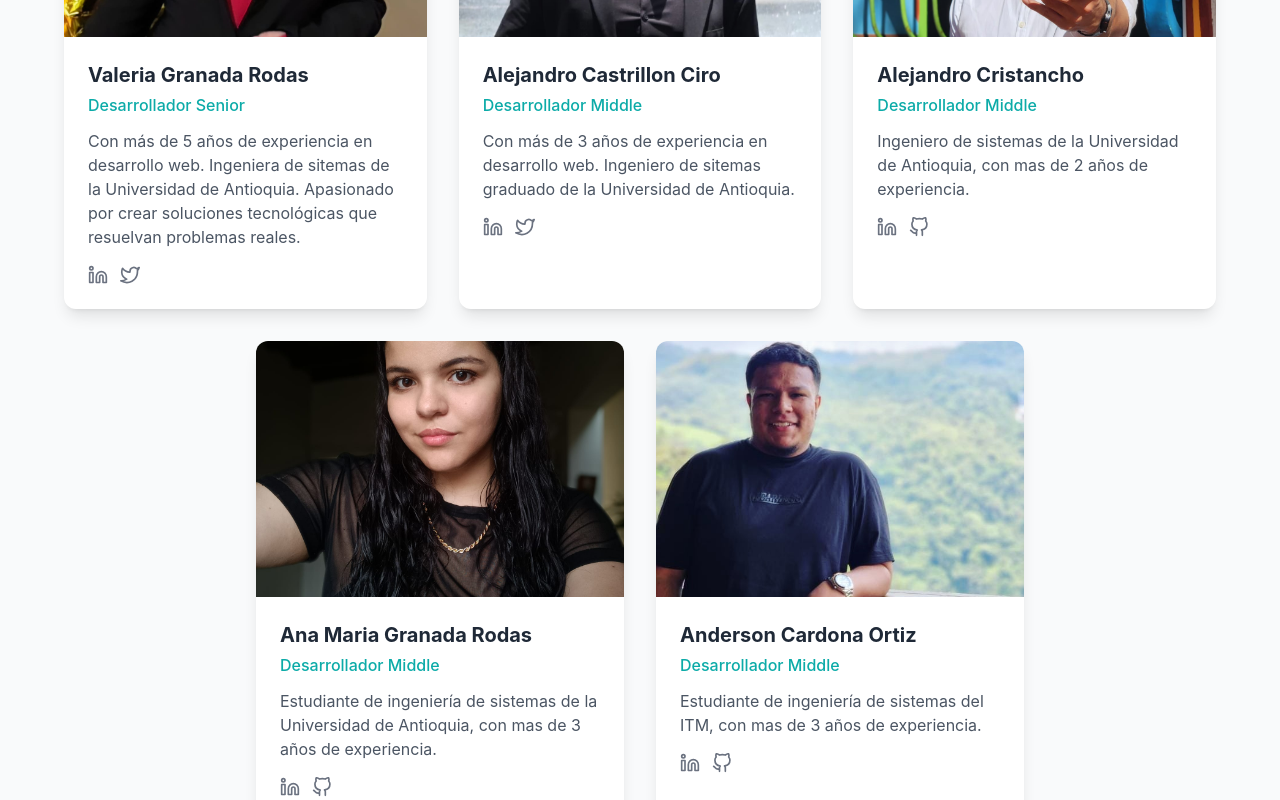
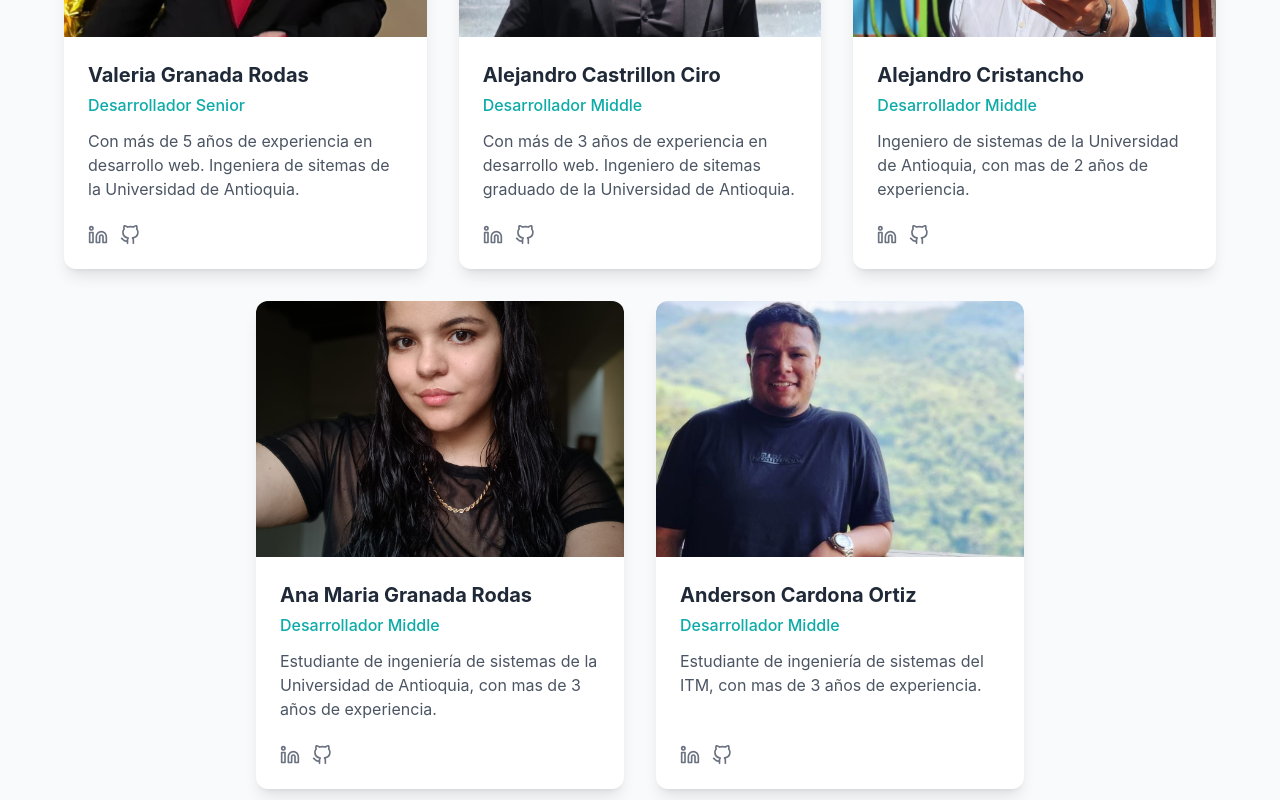
Before and after one commit to Ander1405/OmniVerseTech, a Vue app: page /nosotros in a window 1280 px wide. Shown: the part 1400-2200 px from the top of the page. Built offline with nearby package versions, Linux system fonts and the light colour scheme.

Commit message:
feat: update about information

```diff
--- a/src/components/views/AboutView.vue
+++ b/src/components/views/AboutView.vue
@@ -66,9 +66,10 @@
               <div
                 v-for="(member, index) in translations[currentLanguage].team.members.slice(0, 3)"
                 :key="index"
-                class="bg-white dark:bg-secondary rounded-xl shadow-lg overflow-hidden transform transition-all duration-300 hover:shadow-xl hover:-translate-y-2"
+                class="flex flex-col justify-between bg-white dark:bg-secondary rounded-xl shadow-lg overflow-hidden transform transition-all duration-300 hover:shadow-xl hover:-translate-y-2"
                 v-intersection-observer="{ callback: (entries) => onIntersectTeam(entries, index), options: { threshold: 0.2 } }"
               >
+                <div>
                   <div class="relative overflow-hidden h-64">
                     <img
                       :src="member.image"
@@ -76,21 +77,22 @@
                       class="w-full h-full object-cover transition-transform duration-500 hover:scale-110"
                       loading="lazy"
                     />
+
                   </div>
-                <div class="p-6">
+
+                  <div class="m-6">
                     <h3 class="text-xl font-bold text-gray-800 dark:text-white mb-1">{{ member.name }}</h3>
                     <p class="text-primary font-medium mb-3">{{ member.position }}</p>
                     <p class="text-gray-600 dark:text-gray-300 mb-4">{{ member.bio }}</p>
-                  <div class="flex space-x-3">
+                  </div>
+                </div>
+                  <div class="flex px-6 pb-6 space-x-3">
                     <a v-for="social in member.social" :key="social.name" :href="social.url" target="_blank" class="text-gray-500 hover:text-primary transition-colors duration-300">
                       <svg xmlns="http://www.w3.org/2000/svg" class="h-5 w-5" viewBox="0 0 24 24" fill="none" stroke="currentColor" stroke-width="2" stroke-linecap="round" stroke-linejoin="round">
                         <template v-if="social.name === 'linkedin'">
                           <path d="M16 8a6 6 0 0 1 6 6v7h-4v-7a2 2 0 0 0-2-2 2 2 0 0 0-2 2v7h-4v-7a6 6 0 0 1 6-6z"></path>
                           <rect x="2" y="9" width="4" height="12"></rect>
                           <circle cx="4" cy="4" r="2"></circle>
-                        </template>
-                        <template v-else-if="social.name === 'twitter'">
-                          <path d="M23 3a10.9 10.9 0 0 1-3.14 1.53 4.48 4.48 0 0 0-7.86 3v1A10.66 10.66 0 0 1 3 4s-4 9 5 13a11.64 11.64 0 0 1-7 2c9 5 20 0 20-11.5a4.5 4.5 0 0 0-.08-.83A7.72 7.72 0 0 0 23 3z"></path>
                         </template>
                         <template v-else-if="social.name === 'github'">
                           <path d="M9 19c-5 1.5-5-2.5-7-3m14 6v-3.87a3.37 3.37 0 0 0-.94-2.61c3.14-.35 6.44-1.54 6.44-7A5.44 5.44 0 0 0 20 4.77 5.07 5.07 0 0 0 19.91 1S18.73.65 16 2.48a13.38 13.38 0 0 0-7 0C6.27.65 5.09 1 5.09 1A5.07 5.07 0 0 0 5 4.77a5.44 5.44 0 0 0-1.5 3.78c0 5.42 3.3 6.61 6.44 7A3.37 3.37 0 0 0 9 18.13V22"></path>
@@ -100,15 +102,15 @@
                   </div>
               </div>
             </div>
-            </div>
 
               <div class="grid grid-cols-1 lg:grid-cols-2 gap-8 lg:w-2/3 mx-auto">
               <div
                 v-for="(member, index) in translations[currentLanguage].team.members.slice(3)"
                 :key="index + 3"
-                class="bg-white dark:bg-secondary rounded-xl shadow-lg overflow-hidden transform transition-all duration-300 hover:shadow-xl hover:-translate-y-2"
+                class="flex flex-col justify-between bg-white dark:bg-secondary rounded-xl shadow-lg overflow-hidden transform transition-all duration-300 hover:shadow-xl hover:-translate-y-2"
                 v-intersection-observer="{ callback: (entries) => onIntersectTeam(entries, index + 3), options: { threshold: 0.2 } }"
               >
+                <div>
                   <div class="relative overflow-hidden h-64">
                     <img
                         :src="member.image"
@@ -116,12 +118,16 @@
                         class="w-full h-full object-cover transition-transform duration-500 hover:scale-110"
                         loading="lazy"
                     />
+
                   </div>
-                <div class="p-6">
+
+                  <div class="m-6">
                     <h3 class="text-xl font-bold text-gray-800 dark:text-white mb-1">{{ member.name }}</h3>
                     <p class="text-primary font-medium mb-3">{{ member.position }}</p>
                     <p class="text-gray-600 dark:text-gray-300 mb-4">{{ member.bio }}</p>
-                  <div class="flex space-x-3">
+                  </div>
+                </div>
+                <div class="flex px-6 pb-6 space-x-3">
                   <a v-for="social in member.social" :key="social.name" :href="social.url" target="_blank" class="text-gray-500 hover:text-primary transition-colors duration-300">
                     <svg xmlns="http://www.w3.org/2000/svg" class="h-5 w-5" viewBox="0 0 24 24" fill="none" stroke="currentColor" stroke-width="2" stroke-linecap="round" stroke-linejoin="round">
                       <template v-if="social.name === 'linkedin'">
@@ -129,15 +135,11 @@
                         <rect x="2" y="9" width="4" height="12"></rect>
                         <circle cx="4" cy="4" r="2"></circle>
                       </template>
-                        <template v-else-if="social.name === 'twitter'">
-                          <path d="M23 3a10.9 10.9 0 0 1-3.14 1.53 4.48 4.48 0 0 0-7.86 3v1A10.66 10.66 0 0 1 3 4s-4 9 5 13a11.64 11.64 0 0 1-7 2c9 5 20 0 20-11.5a4.5 4.5 0 0 0-.08-.83A7.72 7.72 0 0 0 23 3z"></path>
-                        </template>
                       <template v-else-if="social.name === 'github'">
                         <path d="M9 19c-5 1.5-5-2.5-7-3m14 6v-3.87a3.37 3.37 0 0 0-.94-2.61c3.14-.35 6.44-1.54 6.44-7A5.44 5.44 0 0 0 20 4.77 5.07 5.07 0 0 0 19.91 1S18.73.65 16 2.48a13.38 13.38 0 0 0-7 0C6.27.65 5.09 1 5.09 1A5.07 5.07 0 0 0 5 4.77a5.44 5.44 0 0 0-1.5 3.78c0 5.42 3.3 6.61 6.44 7A3.37 3.37 0 0 0 9 18.13V22"></path>
                       </template>
                     </svg>
                   </a>
-                  </div>
                 </div>
               </div>
               </div>
@@ -273,11 +275,11 @@
           {
             name: 'Valeria Granada Rodas',
             position: 'Desarrollador Senior',
-            bio: 'Con más de 5 años de experiencia en desarrollo web. Ingeniera de sitemas de la Universidad de Antioquia. Apasionado por crear soluciones tecnológicas que resuelvan problemas reales.',
+            bio: 'Con más de 5 años de experiencia en desarrollo web. Ingeniera de sitemas de la Universidad de Antioquia.',
             image: '/src/images/photos/vale.jpeg',
             social: [
-              { name: 'linkedin', url: 'https://linkedin.com' },
-              { name: 'twitter', url: 'https://twitter.com' }
+              { name: 'linkedin', url: 'https://www.linkedin.com/in/vale0722/' },
+              { name: 'github', url: 'https://github.com/vale0722' }
             ]
           },
           {
@@ -286,8 +288,8 @@
             bio: 'Con más de 3 años de experiencia en desarrollo web. Ingeniero de sitemas graduado de la Universidad de Antioquia.',
             image: '/src/images/photos/ciro.jpeg',
             social: [
-              { name: 'linkedin', url: 'https://linkedin.com' },
-              { name: 'twitter', url: 'https://twitter.com' }
+              { name: 'linkedin', url: 'https://www.linkedin.com/in/alejandro-castrillon-ciro-9539491ba/' },
+              { name: 'github', url: 'https://github.com/alejociro' }
             ]
           },
           {
@@ -296,8 +298,8 @@
             bio: 'Ingeniero de sistemas de la Universidad de Antioquia, con mas de 2 años de experiencia.',
             image: '/src/images/photos/cristancho.jpeg',
             social: [
-              { name: 'linkedin', url: 'https://linkedin.com' },
-              { name: 'github', url: 'https://github.com' }
+              { name: 'linkedin', url: 'https://www.linkedin.com/in/alejandrocristm/' },
+              { name: 'github', url: 'https://github.com/AlejandroCristM' }
             ]
           },
           {
@@ -306,8 +308,8 @@
             bio: 'Estudiante de ingeniería de sistemas de la Universidad de Antioquia, con mas de 3 años de experiencia.',
             image: '/src/images/photos/ana.jpeg',
             social: [
-              { name: 'linkedin', url: 'https://linkedin.com' },
-              { name: 'github', url: 'https://github.com' }
+              { name: 'linkedin', url: 'https://www.linkedin.com/in/ana-maria-granada-rodas-945712244/' },
+              { name: 'github', url: 'https://github.com/ana2002granada' }
             ]
           },
           {
@@ -316,8 +318,8 @@
             bio: 'Estudiante de ingeniería de sistemas del ITM, con mas de 3 años de experiencia.',
             image: '/src/images/photos/anderson.jpeg',
             social: [
-              { name: 'linkedin', url: 'https://linkedin.com' },
-              { name: 'github', url: 'https://github.com' }
+              { name: 'linkedin', url: 'https://www.linkedin.com/in/anderson-cardona-ortiz-773959224/' },
+              { name: 'github', url: 'https://github.com/Ander1405' }
             ]
           }
         ]
@@ -366,33 +368,53 @@
         description: 'Our team consists of highly skilled Full Stack developers with experience in leading companies. We stand out by delivering optimal and competent solutions in the market, combining deep technical analysis with a solid understanding of the business. Each member of our team not only brings exceptional technical skills but also a true passion for technology and innovation. We focus on turning your projects and ideas into robust and scalable digital solutions. Technical excellence and commitment to our clients\' success are the pillars that drive us every day.',
         members: [
           {
-            name: 'Carlos Rodriguez',
-            position: 'CEO & Founder',
-            bio: 'With over 10 years of experience in web development and digital entrepreneurship. Passionate about creating technological solutions that solve real problems.',
-            image: '/placeholder.svg?height=300&width=300',
+            name: 'Valeria Granada Rodas',
+            position: 'Desarrollador Senior',
+            bio: 'With over 5 years of experience in web development. He holds a degree in website engineering from the Universidad de Antioquia.',
+            image: '/src/images/photos/vale.jpeg',
             social: [
-              { name: 'linkedin', url: 'https://linkedin.com' },
-              { name: 'twitter', url: 'https://twitter.com' }
+              { name: 'linkedin', url: 'https://www.linkedin.com/in/vale0722/' },
+              { name: 'github', url: 'https://github.com/vale0722' }
             ]
           },
           {
-            name: 'Maria Gonzalez',
-            position: 'UX/UI Design Director',
-            bio: 'Specialist in user-centered design with experience in large projects. Her approach combines aesthetics and functionality to create intuitive interfaces.',
-            image: '/placeholder.svg?height=300&width=300',
+            name: 'Alejandro Castrillon Ciro',
+            position: 'Desarrollador Middle',
+            bio: 'With over three years of experience in web development. Systems engineer graduated from the Universidad de Antioquia.',
+            image: '/src/images/photos/ciro.jpeg',
             social: [
-              { name: 'linkedin', url: 'https://linkedin.com' },
-              { name: 'twitter', url: 'https://twitter.com' }
+              { name: 'linkedin', url: 'https://www.linkedin.com/in/alejandro-castrillon-ciro-9539491ba/' },
+              { name: 'github', url: 'https://github.com/alejociro' }
             ]
           },
           {
-            name: 'Juan Perez',
-            position: 'Senior Developer',
-            bio: 'Expert in frontend and backend technologies. He has led the development of complex web applications for clients in various sectors.',
-            image: '/placeholder.svg?height=300&width=300',
+            name: 'Alejandro Cristancho',
+            position: 'Desarrollador Middle',
+            bio: 'Systems engineer from the Universidad de Antioquia, with more than 2 years of experience..',
+            image: '/src/images/photos/cristancho.jpeg',
             social: [
-              { name: 'linkedin', url: 'https://linkedin.com' },
-              { name: 'github', url: 'https://github.com' }
+              { name: 'linkedin', url: 'https://www.linkedin.com/in/alejandrocristm/' },
+              { name: 'github', url: 'https://github.com/AlejandroCristM' }
+            ]
+          },
+          {
+            name: 'Ana Maria Granada Rodas',
+            position: 'Desarrollador Middle',
+            bio: 'Systems engineering student at the Universidad de Antioquia, with more than 3 years of experience.',
+            image: '/src/images/photos/ana.jpeg',
+            social: [
+              { name: 'linkedin', url: 'https://www.linkedin.com/in/ana-maria-granada-rodas-945712244/' },
+              { name: 'github', url: 'https://github.com/ana2002granada' }
+            ]
+          },
+          {
+            name: 'Anderson Cardona Ortiz',
+            position: 'Desarrollador Middle',
+            bio: 'Systems engineering student at ITM, with more than 3 years of experience.',
+            image: '/src/images/photos/anderson.jpeg',
+            social: [
+              { name: 'linkedin', url: 'https://www.linkedin.com/in/anderson-cardona-ortiz-773959224/' },
+              { name: 'github', url: 'https://github.com/Ander1405' }
             ]
           }
         ]
```
Lines whose indentation alone changed are shown as unchanged.
